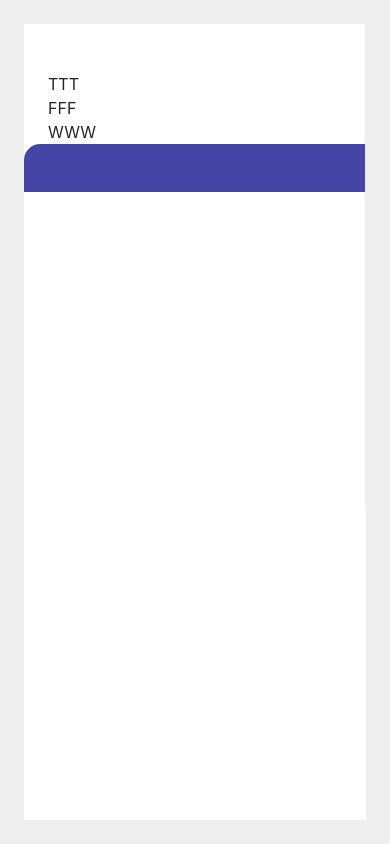
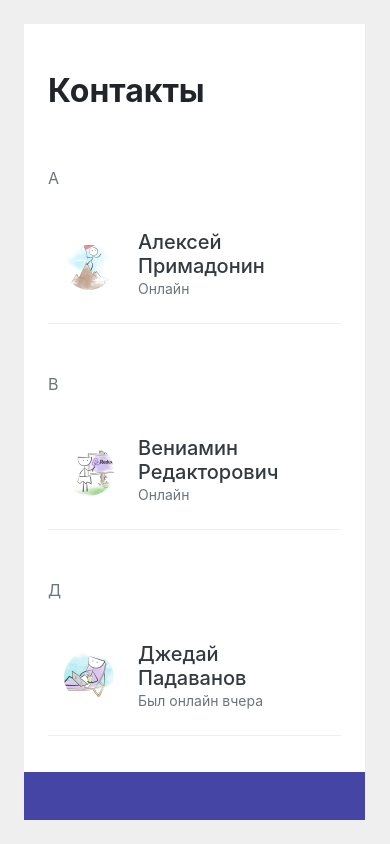
Before and after one commit to malevka/layout-designer-project-lvl3, a website: page app/pug/index.pug in a window 390 px wide. Drawn offline with nearby package versions, Linux system fonts and the light colour scheme; files that its build step writes are made by us from their sources; files whose address does not match are found by name.

Commit message:
refactor main layout, index and header for match mobile design

```diff
--- a/app/pug/includes/header.pug
+++ b/app/pug/includes/header.pug
@@ -1 +1 @@
-div(class="header col text-light bg-primary order-12 order-lg-1 radius-left-top py-4")
+div(class="header bg-primary text-light radius-md-left-top py-4")
--- a/app/pug/index.pug
+++ b/app/pug/index.pug
@@ -1,8 +1,7 @@
 extends layout.pug
 block left
-    div(class="col order-2 pt-5 px-4")
-        div TTT
-        div FFF
-        div WWW
     include includes/header.pug
+    div(class="py-5 px-4 h-100 overflow-hidden")
+        include includes/contacts.pug
 block right
+    include includes/greeting.pug
--- a/app/pug/layout.pug
+++ b/app/pug/layout.pug
@@ -2,10 +2,10 @@ doctype html
 html
     include includes/head.pug
     body(class="bg-gray")
-        div(class="container vh-100 bg-gray p-4")
-            div(class="row h-100 radius bg-white")
-                div(class="left-side container col-12 col-xl-4 border-right border-gray")
-                    div(class="row row-cols-1")
+        div(class="container-xxl vh-100 bg-gray p-4 overflow-hidden")
+            div(class="row h-100 radius-md-all bg-white")
+                div(class="left-side col-12 col-lg-4 border-right border-gray h-100 overflow-hidden")
+                    div(class="d-flex flex-column-reverse flex-lg-column h-100")
                         block left
-                div(class="right-side col-xl-8")
+                div(class="right-side d-none d-xl-flex col-xl-8 align-items-center justify-content-center")
                     block right
```
